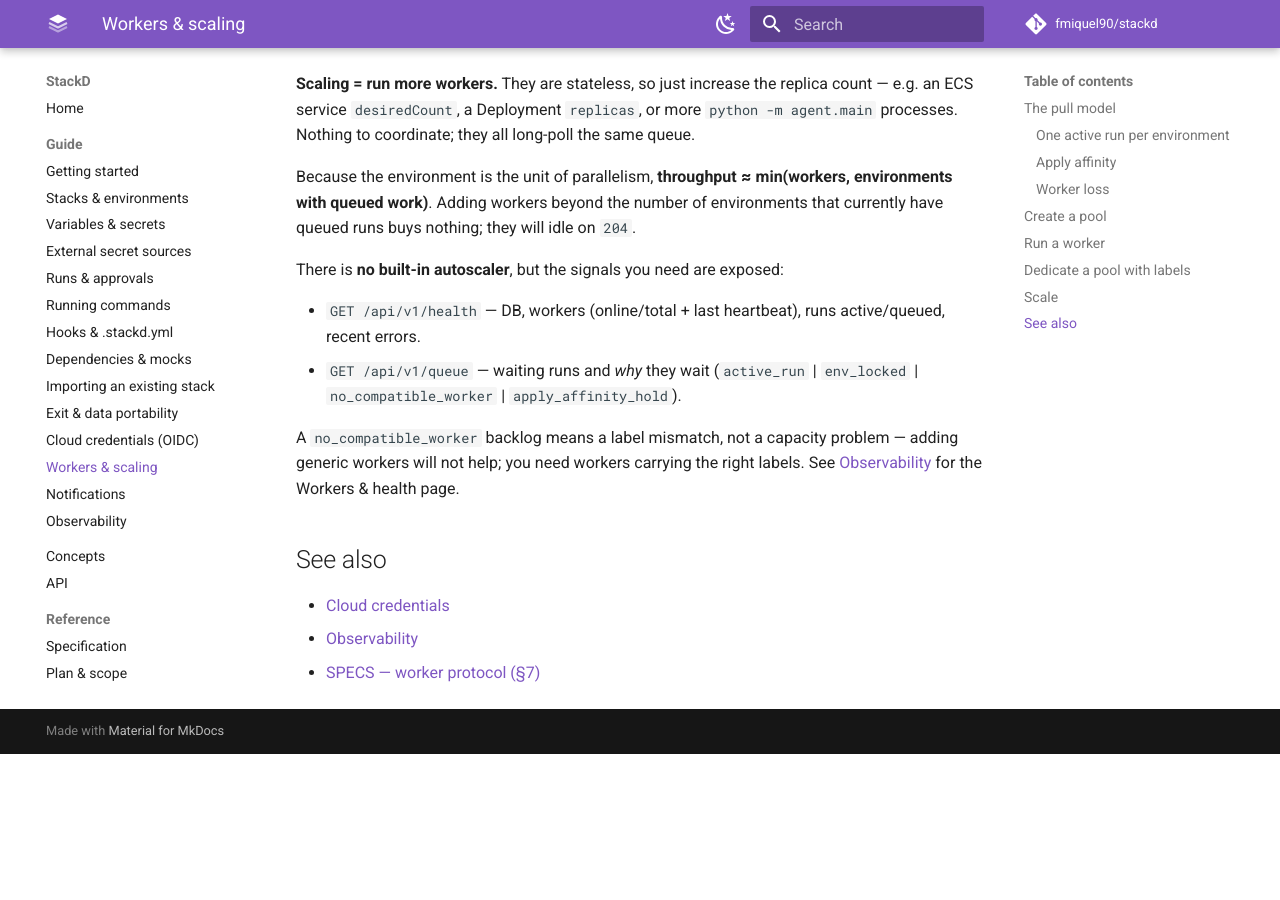
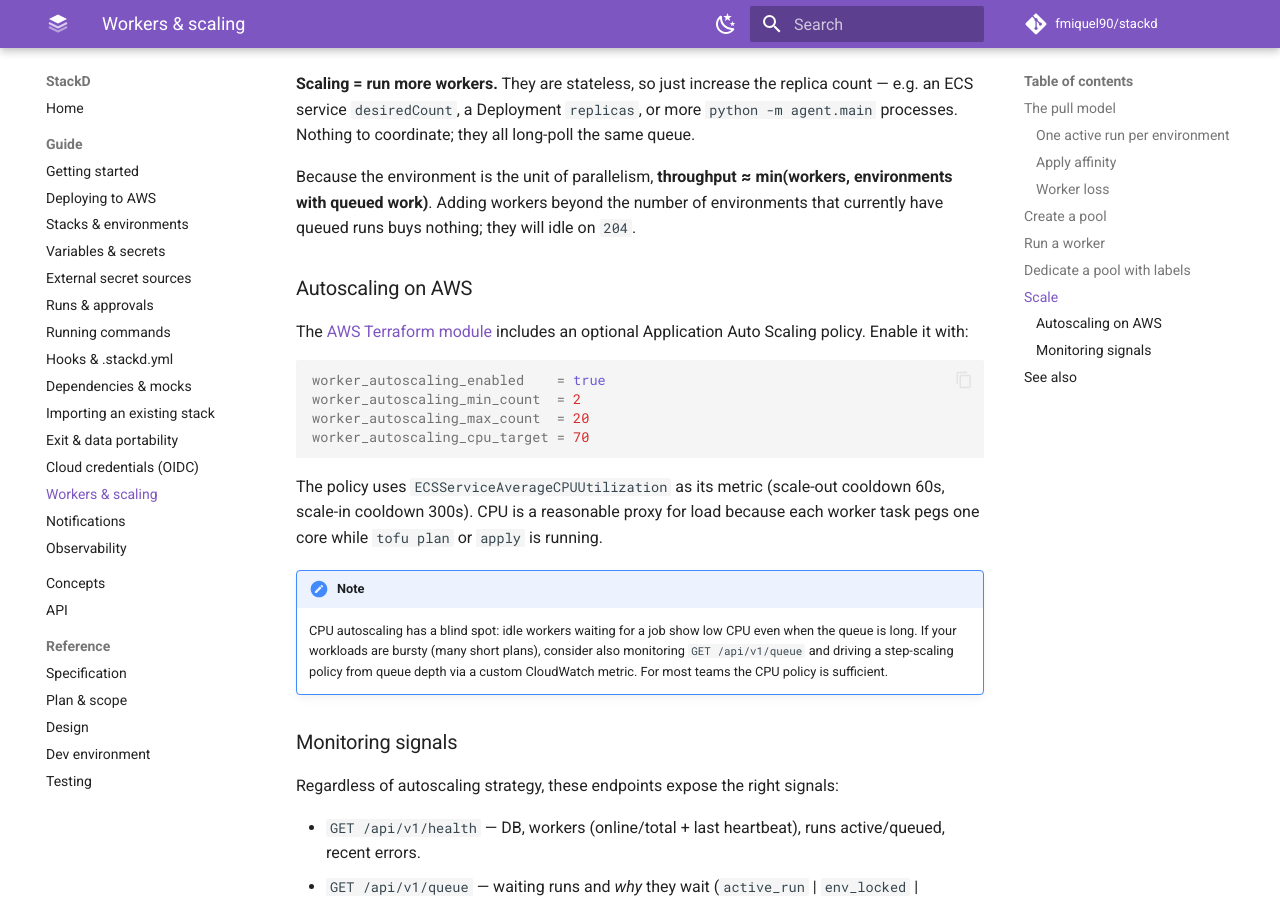
Before and after one commit to fmiquel90/stackd, an MkDocs documentation site: the page built from docs/guide/workers-and-scaling.md, in a window 1280 px wide and 900 px high, scrolled down 3223 px. Built offline with MkDocs 1.6.1 and Material for MkDocs 9.7.7, drawn with Linux system fonts in a browser that asks for light colours; comment, search, counter and statistics services are not loaded; before the commit the page ends 3977 px from its top, so only the background shows below that.

Commit message:
docs: add AWS deployment guide + fix Fargate runner bug
- Add docs/guide/deploying-to-aws.md: architecture diagram, bootstrap
  sequence (6 steps), variable reference, autoscaling notes, state
  backend setup, upgrade path
- Wire the new page into mkdocs.yml nav (after Getting started)
- Update workers-and-scaling.md: replace "no built-in autoscaler" with
  the Terraform autoscaling vars + CPU blind spot caveat
- Add deploying-to-aws.md link to getting-started.md next-steps
- Fix critical bug: STACKD_RUNNER was "docker" on Fargate (Fargate has
  no Docker daemon); corrected to "local" with explanatory comment

Co-Authored-By: Claude Sonnet 4.6 (1M context) <noreply@anthropic.com>
Claude-Session: https://claude.ai/code/session_01LpCQJmCtmYG87vvj9X9ecB

````diff
--- a/docs/guide/workers-and-scaling.md
+++ b/docs/guide/workers-and-scaling.md
@@ -92,7 +92,31 @@ This is the recommended isolation for sensitive environments: combine it with pr
 
 Because the environment is the unit of parallelism, **throughput ≈ min(workers, environments with queued work)**. Adding workers beyond the number of environments that currently have queued runs buys nothing; they will idle on `204`.
 
-There is **no built-in autoscaler**, but the signals you need are exposed:
+### Autoscaling on AWS
+
+The [AWS Terraform module](deploying-to-aws.md) includes an optional Application Auto Scaling
+policy. Enable it with:
+
+```hcl
+worker_autoscaling_enabled    = true
+worker_autoscaling_min_count  = 2
+worker_autoscaling_max_count  = 20
+worker_autoscaling_cpu_target = 70
+```
+
+The policy uses `ECSServiceAverageCPUUtilization` as its metric (scale-out cooldown 60s, scale-in
+cooldown 300s). CPU is a reasonable proxy for load because each worker task pegs one core while
+`tofu plan` or `apply` is running.
+
+!!! note
+    CPU autoscaling has a blind spot: idle workers waiting for a job show low CPU even when the
+    queue is long. If your workloads are bursty (many short plans), consider also monitoring
+    `GET /api/v1/queue` and driving a step-scaling policy from queue depth via a custom CloudWatch
+    metric. For most teams the CPU policy is sufficient.
+
+### Monitoring signals
+
+Regardless of autoscaling strategy, these endpoints expose the right signals:
 
 - `GET /api/v1/health` — DB, workers (online/total + last heartbeat), runs active/queued, recent errors.
 - `GET /api/v1/queue` — waiting runs and *why* they wait (`active_run` | `env_locked` | `no_compatible_worker` | `apply_affinity_hold`).
--- a/mkdocs.yml
+++ b/mkdocs.yml
@@ -60,6 +60,7 @@ nav:
   - Home: index.md
   - Guide:
       - Getting started: guide/getting-started.md
+      - Deploying to AWS: guide/deploying-to-aws.md
       - Stacks & environments: guide/stacks-and-environments.md
       - Variables & secrets: guide/variables.md
       - External secret sources: guide/external-secrets.md
````
Also changed, not shown: docs/guide/deploying-to-aws.md (added, +212 -0 lines), docs/guide/getting-started.md (+1 -0 lines), 1 other file.
